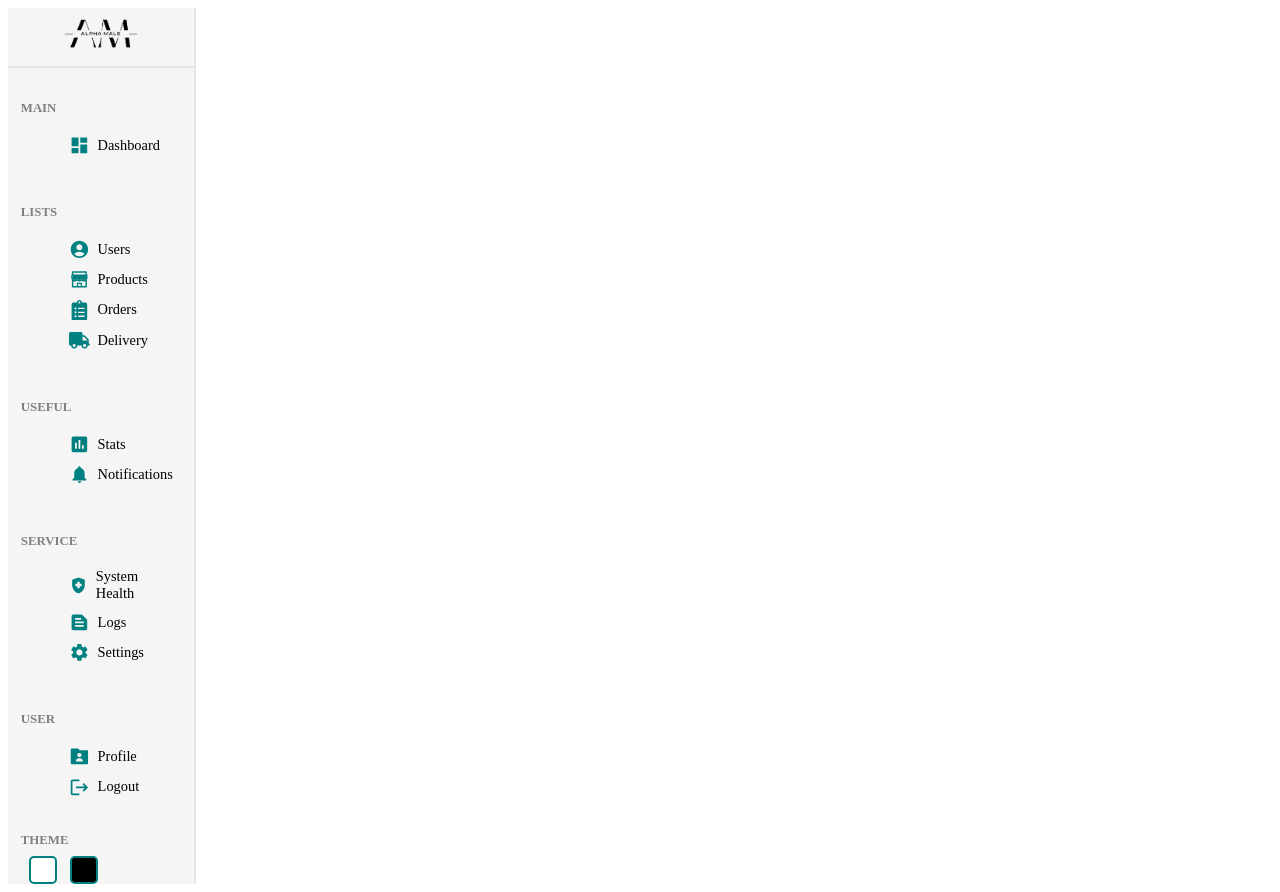
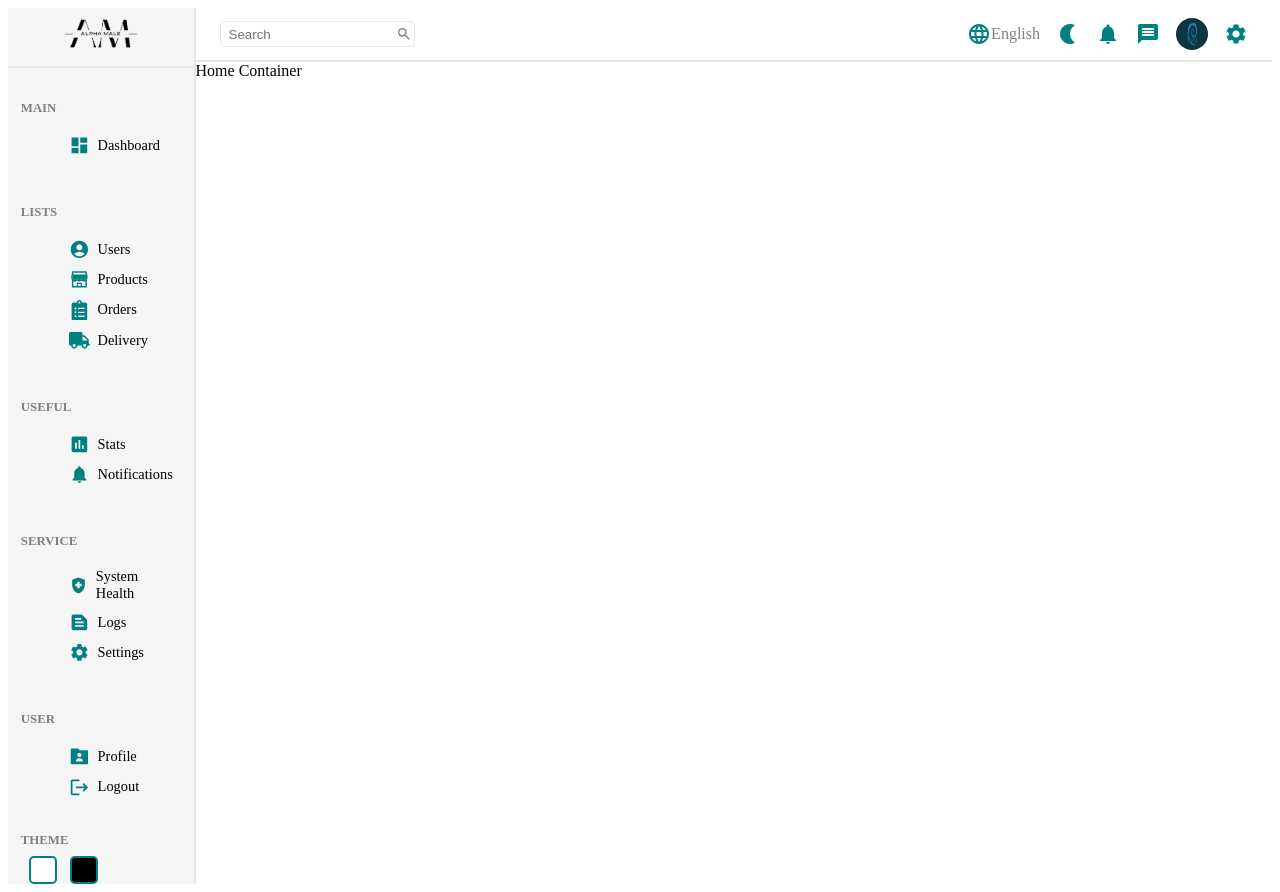
Before and after one commit to zeetaengrg/e-commerce-clothing-shop, a React (Create React App) app in the folder admin/: page / in a window 1280 px wide. Built offline with nearby package versions, Linux system fonts and the light colour scheme; the HTML template or start-up script is replaced by a standard one.

Commit message:
feat(component): Navbar component added

```diff
--- a/admin/src/pages/Home/Home.jsx
+++ b/admin/src/pages/Home/Home.jsx
@@ -4,9 +4,11 @@ import "./Home.scss";
 const Home = () => {
   return (
     <div className="home">
-      {/* <Navbar /> */}
       <Sidebar />
-      <div className="home__content"></div>
+      <div className="home__content">
+        <Navbar />
+        Home Container
+      </div>
     </div>
   );
 };
```
